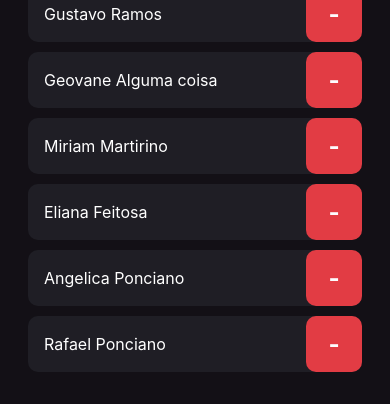
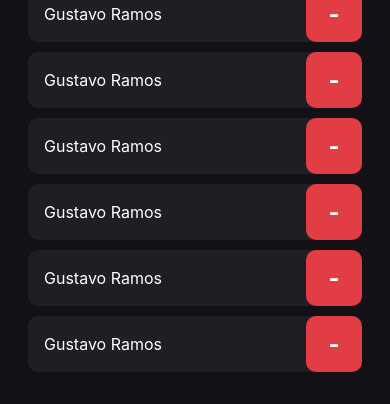
Before and after one commit to Gustavo032/React-Native-First-Project, a React Native app: screen / in a window 390 px wide. Shown: the part 317-721 px from the top of the page. Built offline with nearby package versions, Linux system fonts and the light colour scheme.

Commit message:
função remover

```diff
--- a/src/components/Participant/index.tsx
+++ b/src/components/Participant/index.tsx
@@ -3,16 +3,19 @@ import { styles } from "./styles";
 
 interface ParticipantProps {
 	name: string;
+	onRemove: ()=>void;
 }
 
-export function Participant({name}:ParticipantProps) {
+export function Participant({name, onRemove}:ParticipantProps) {
+
+
 	return(
 		<View style={styles.container}>
 			<Text style={styles.name}>
 				{name}
 			</Text>
 
-			<TouchableOpacity style={styles.button}>
+			<TouchableOpacity style={styles.button} onPress={onRemove}>
 				<Text
 					style={styles.buttonText}
 				>
--- a/src/screens/home/index.tsx
+++ b/src/screens/home/index.tsx
@@ -6,6 +6,10 @@ import { styles } from './styles'
 export default function Home(){
 	function handleParticipantAdd(){
 		console.log("Participant added!")
+	}
+
+	function handleParticipantRemove(name:string){
+		console.log(`Participant removed ${name}!`)
 	}
 
 	return(
@@ -43,12 +47,12 @@ export default function Home(){
 				</TouchableOpacity>
 			</View>
 
-			<Participant name="Gustavo Ramos"/>
-			<Participant name="Geovane Alguma coisa"/>
-			<Participant name="Miriam Martirino"/>
-			<Participant name="Eliana Feitosa"/>
-			<Participant name="Angelica Ponciano"/>
-			<Participant name="Rafael Ponciano"/>
+			<Participant name="Gustavo Ramos" onRemove={()=>{handleParticipantRemove("rodrigo")}}/>
+			<Participant name="Gustavo Ramos" onRemove={()=>{handleParticipantRemove("rodrigo")}}/>
+			<Participant name="Gustavo Ramos" onRemove={()=>{handleParticipantRemove("rodrigo")}}/>
+			<Participant name="Gustavo Ramos" onRemove={()=>{handleParticipantRemove("rodrigo")}}/>
+			<Participant name="Gustavo Ramos" onRemove={()=>{handleParticipantRemove("rodrigo")}}/>
+			<Participant name="Gustavo Ramos" onRemove={()=>{handleParticipantRemove("rodrigo")}}/>
 
 		</View>
 	);
```
